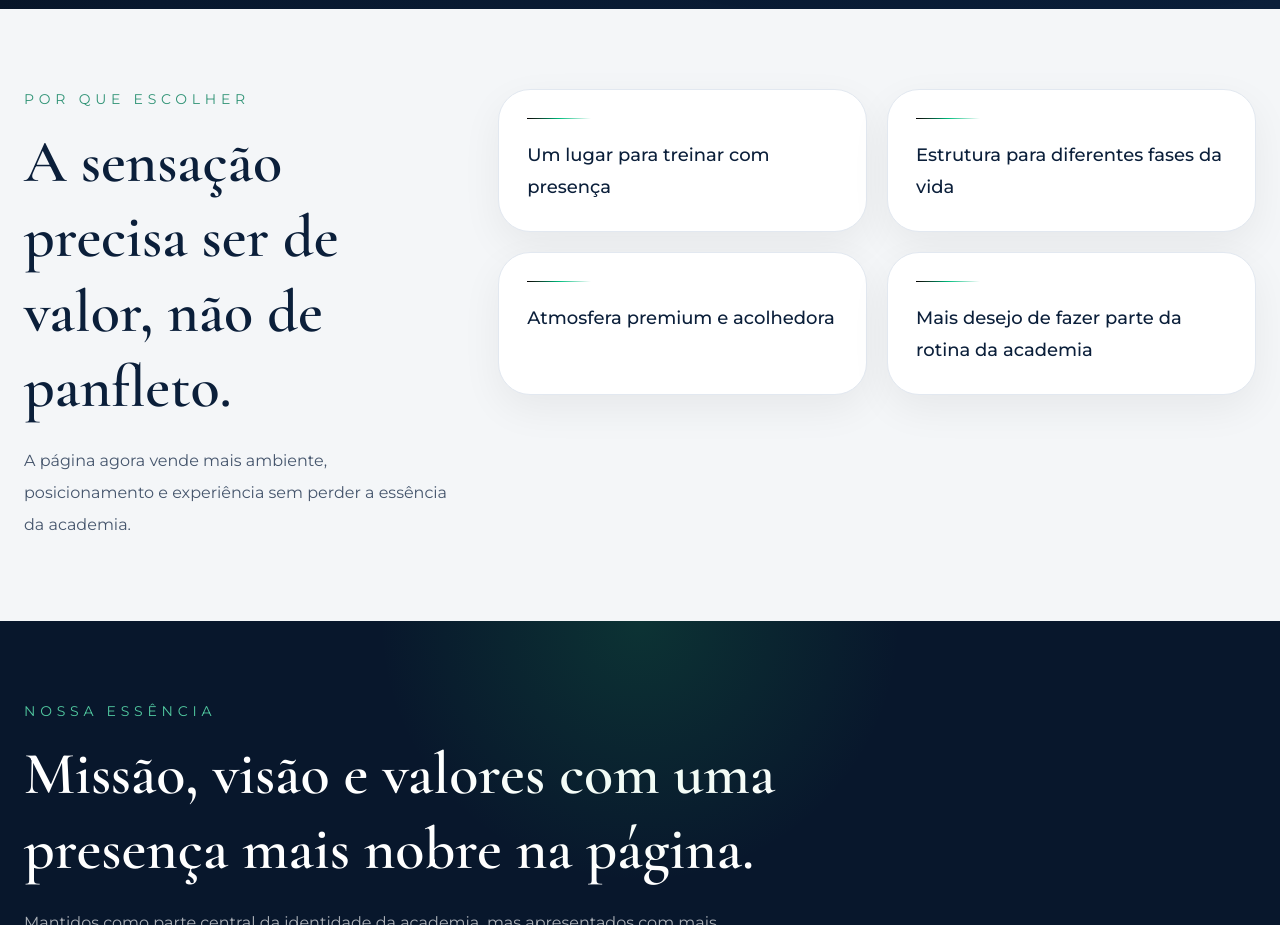
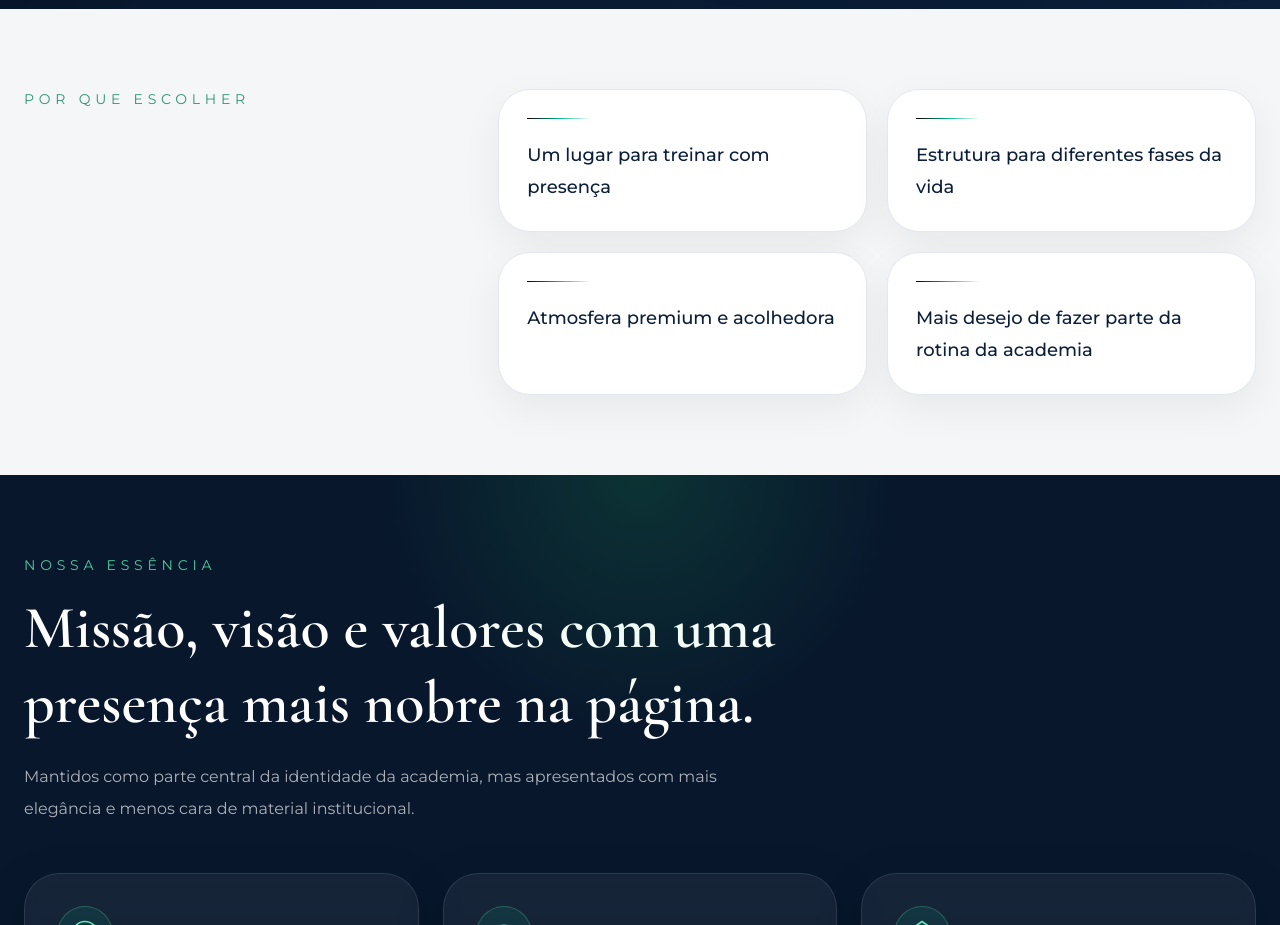
Before and after one commit to danielcarvalho428-cyber/ACADEMIA-ACQUALITA, a React (Vite) app: page / in a window 1280 px wide. Shown: the part 1080-2005 px from the top of the page. Built offline with nearby package versions, Linux system fonts and the light colour scheme.

Commit message:
Remove why choose section copy

```diff
--- a/src/App.jsx
+++ b/src/App.jsx
@@ -323,16 +323,6 @@ export default function AcademiaAcqualitaLandingPage() {
               <p className="text-sm uppercase tracking-[0.34em] text-emerald-700/80">
                 Por que escolher
               </p>
-              <h2
-                style={brandSerif}
-                className="mt-4 text-4xl font-semibold leading-tight text-[#0B1F3A] md:text-6xl"
-              >
-                A sensação precisa ser de valor, não de panfleto.
-              </h2>
-              <p className="mt-5 max-w-xl text-base leading-8 text-slate-600">
-                A página agora vende mais ambiente, posicionamento e experiência sem perder a
-                essência da academia.
-              </p>
             </div>
 
             <div className="grid gap-5 md:grid-cols-2">
```
